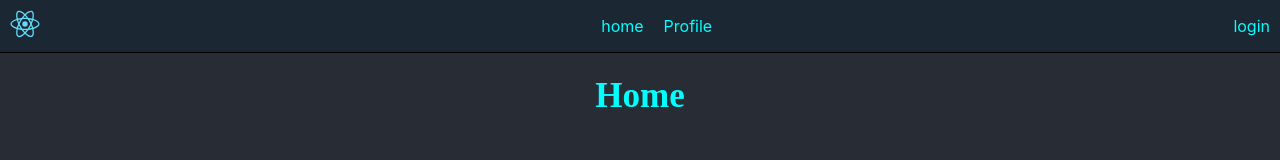
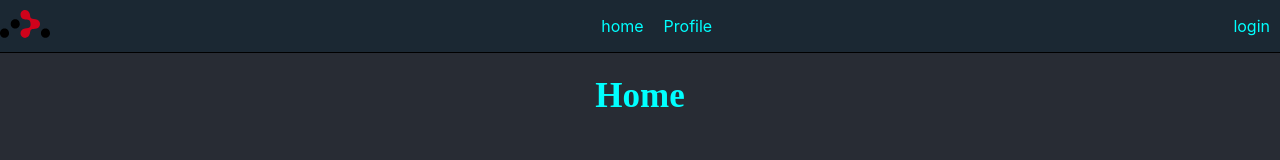
Before and after one commit to IamDavidev/context, a React (Vite) app: page / in a window 1280 px wide. Shown: the top 160 px of the page. Built offline with nearby package versions, Linux system fonts and the light colour scheme.

Commit message:
add carpet img and router path

```diff
--- a/index.html
+++ b/index.html
@@ -2,9 +2,9 @@
 <html lang="en">
   <head>
     <meta charset="UTF-8" />
-    <link rel="icon" type="image/svg+xml" href="/src/favicon.svg" />
+    <link rel="icon" type="image/svg+xml" href="/src/images/react-router.svg" />
     <meta name="viewport" content="width=device-width, initial-scale=1.0" />
-    <title>Vite App</title>
+    <title>Context  App</title>
   </head>
   <body>
     <div id="root"></div>
--- a/src/App.css
+++ b/src/App.css
@@ -23,8 +23,8 @@ h1 {
   border-bottom: 1px solid rgb(0, 0, 0);
 }
 
-.navbar__logo {
-  width: 50px;
+.nav__logo {
+  width:50px;
 }
 
 .navbar__links {
--- a/src/components/NavBar.jsx
+++ b/src/components/NavBar.jsx
@@ -1,4 +1,4 @@
-import logo from '../logo.svg';
+import logo from '../images/react-router.svg';
 import { NavLink,Link } from 'react-router-dom';
 const NavBar = () => {
   return (
@@ -6,7 +6,7 @@ const NavBar = () => {
       <header>
         <nav className="navbar__container">
           <div className="navbar__logo">
-            <img src={logo} alt="logo" />
+            <img src={logo} alt="logo" className='nav__logo'/>
           </div>
           <div className="navbar__links">
             <ul>
```
Also changed, not shown: src/images/react-router.svg (added), src/logo.svg (deleted).
